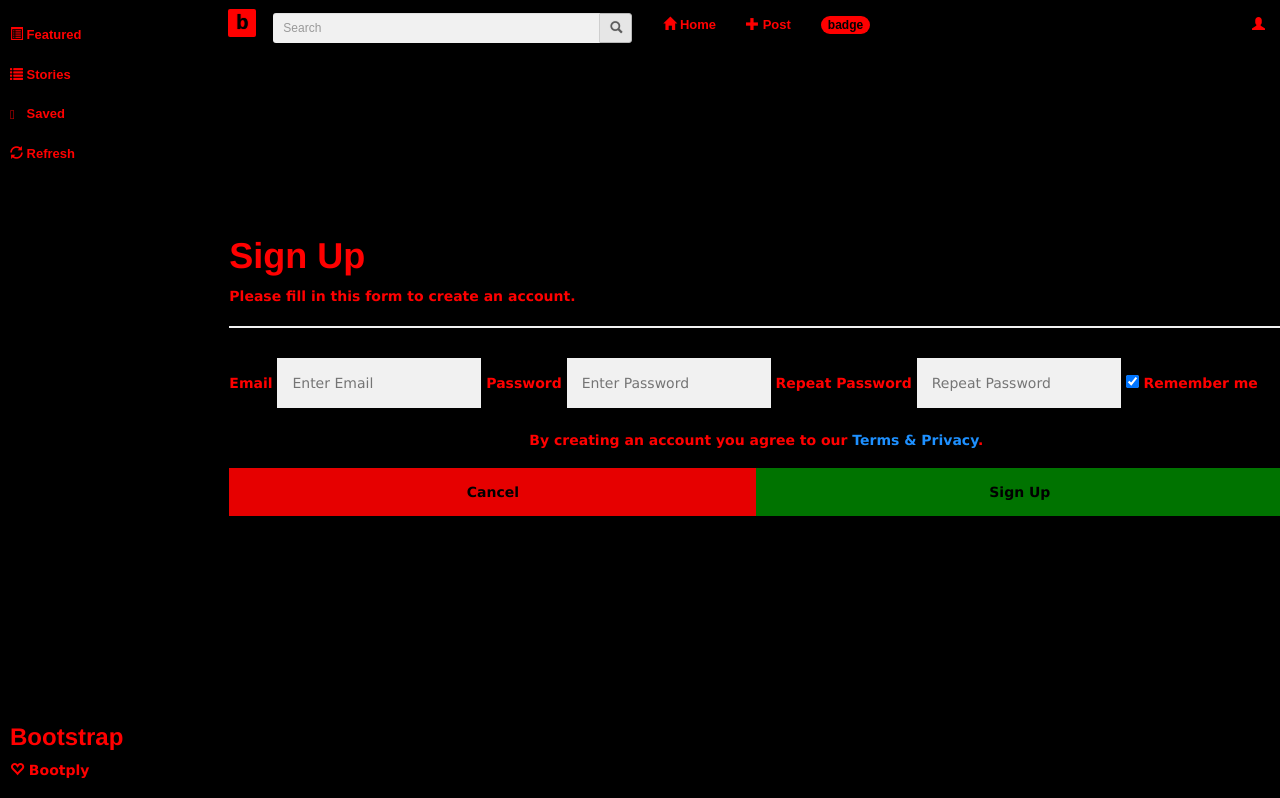
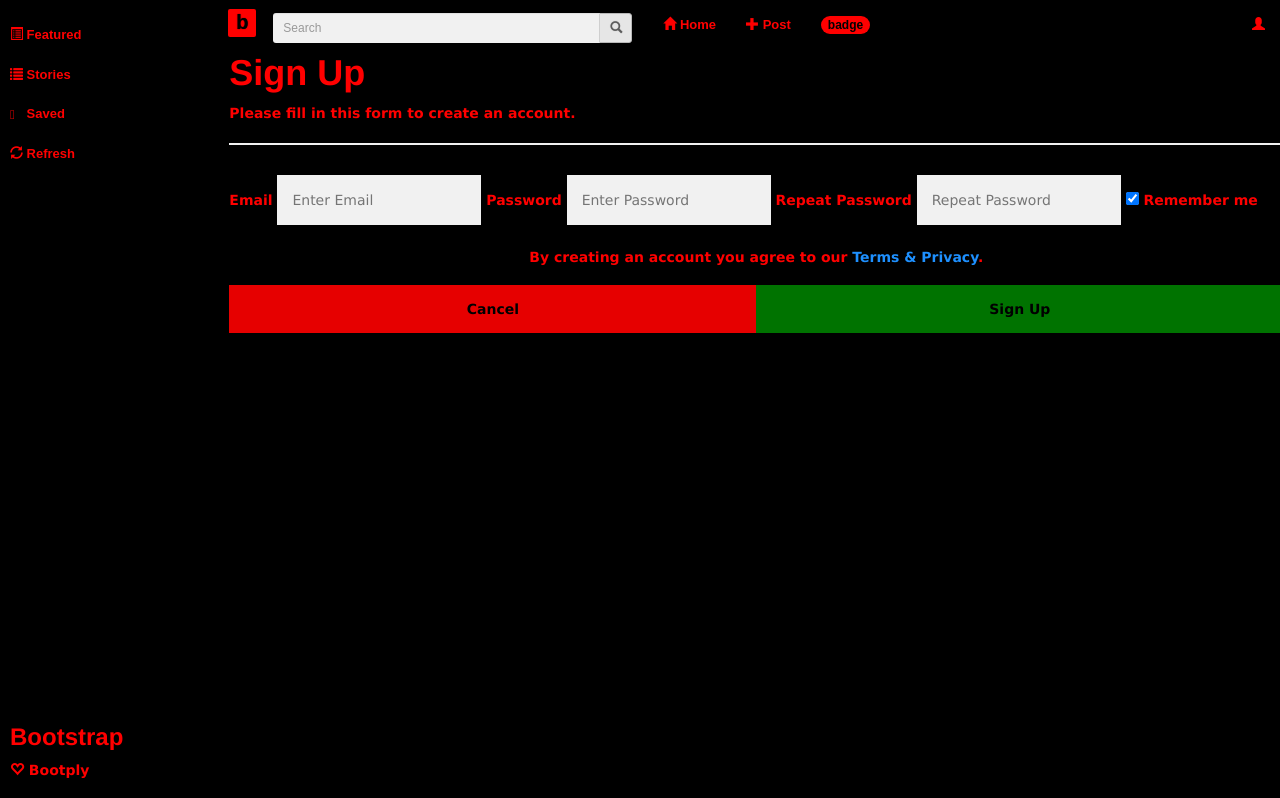
Before and after one commit to MichaelHDesigns/Project-SM, a plain HTML site: page login.html in a window 1280 px wide. Shown: the top 798 px of the page. Drawn offline with Linux system fonts and the light colour scheme.

Commit message:
Update login.html

```diff
--- a/login.html
+++ b/login.html
@@ -50,7 +50,7 @@
 <!-- /sidebar -->
 
 					<!-- main right col -->
-					<div class="column col-sm-10 col-xs-11" id="main" style="margin-top: 200px">
+					<div class="column col-sm-10 col-xs-11" id="main" style="margin-top: 17px">
 
 						<!-- top nav -->
 						<div class="navbar navbar-blue navbar-static-top">
```
